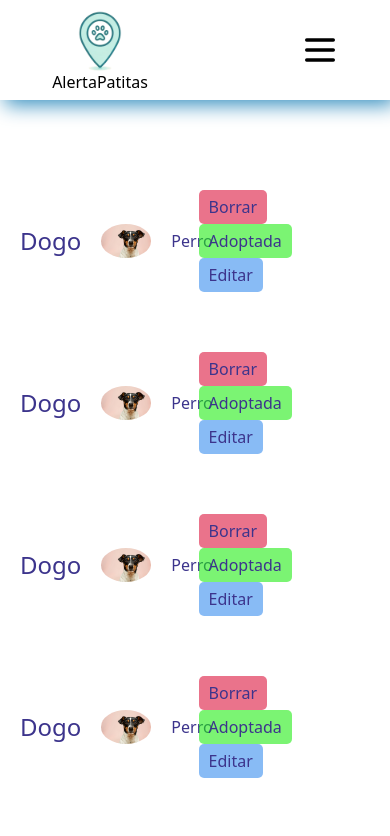
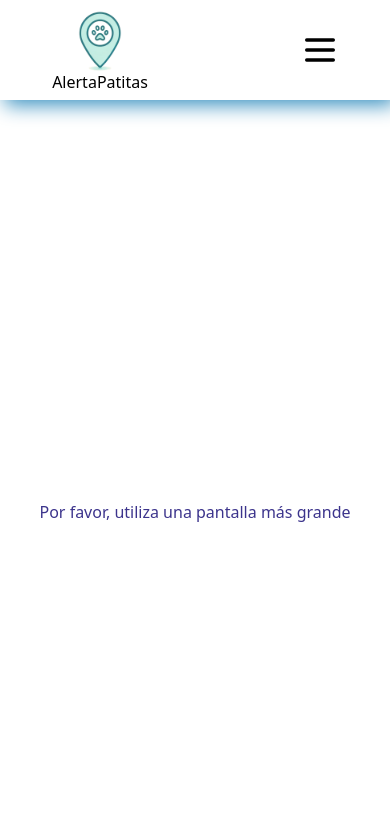
Before and after one commit to yayoamigo/AlertaPatitasWeb, a React (Vite) app in the folder alerta-patitas/: page /admin in a window 390 px wide. Shown: the top 836 px of the page. Built offline with nearby package versions, Linux system fonts and the light colour scheme.

Commit message:
admin page query

```diff
--- a/alerta-patitas/src/components/card/card.module.css
+++ b/alerta-patitas/src/components/card/card.module.css
@@ -25,7 +25,7 @@
     right: -5px;
     bottom: -5px;
     z-index: -1;
-    background: linear-gradient(135deg, #4dc2cd, #9739a6 71%, #312bdc);
+    background: linear-gradient(135deg, #4dc2cd, #39a699 71%, #92c9ed);
     border-radius: 27px; /* Adjust for the thickness of the border */
     pointer-events: none; /* Allows interaction with the card content */
     transition: opacity 0.3s ease-in-out; /* Add transition for opacity */
--- a/alerta-patitas/src/pages/admin/admin.module.css
+++ b/alerta-patitas/src/pages/admin/admin.module.css
@@ -30,6 +30,19 @@
   color: var(--bgSoft)
 }
 
+.aviso{
+  width: 100%;
+  padding-top: 60px;
+  min-height: 100vh;
+  margin-top: 60px;
+  display: flex;
+  flex-direction: column;
+  justify-content: center;
+  align-items: center;
+  background-color: rgb(255, 255, 255);
+  text-align: center;
+}
+
 @media (max-width: 768px) {
   .row {
     flex-direction: column;
--- a/alerta-patitas/src/pages/admin/adminPage.jsx
+++ b/alerta-patitas/src/pages/admin/adminPage.jsx
@@ -1,11 +1,15 @@
 import styles from "./admin.module.css";
 import AdminPosts from "../../components/adminPosts/adminPosts";
 import AdminPostForm from "../../components/adminPostForm/adminPostForm";
+import { useMediaQuery } from "../../hooks/use-media-query";
 
 
 
 const AdminPage =  () => {
+  const isDesktop = useMediaQuery('(min-width: 1115px)');
+
   return (
+    isDesktop ? (
     <div className={styles.container}>
       <div className={styles.row}>
         <div className={styles.col}>
@@ -19,7 +23,11 @@ const AdminPage =  () => {
           <AdminPostForm userId = "111" />
         </div>
       </div>
-    </div>
+    </div>) : (
+     <div className={styles.aviso}>
+      <h1>Por favor, utiliza una pantalla más grande</h1>
+      </div>
+    )
   );
 };
 
```
